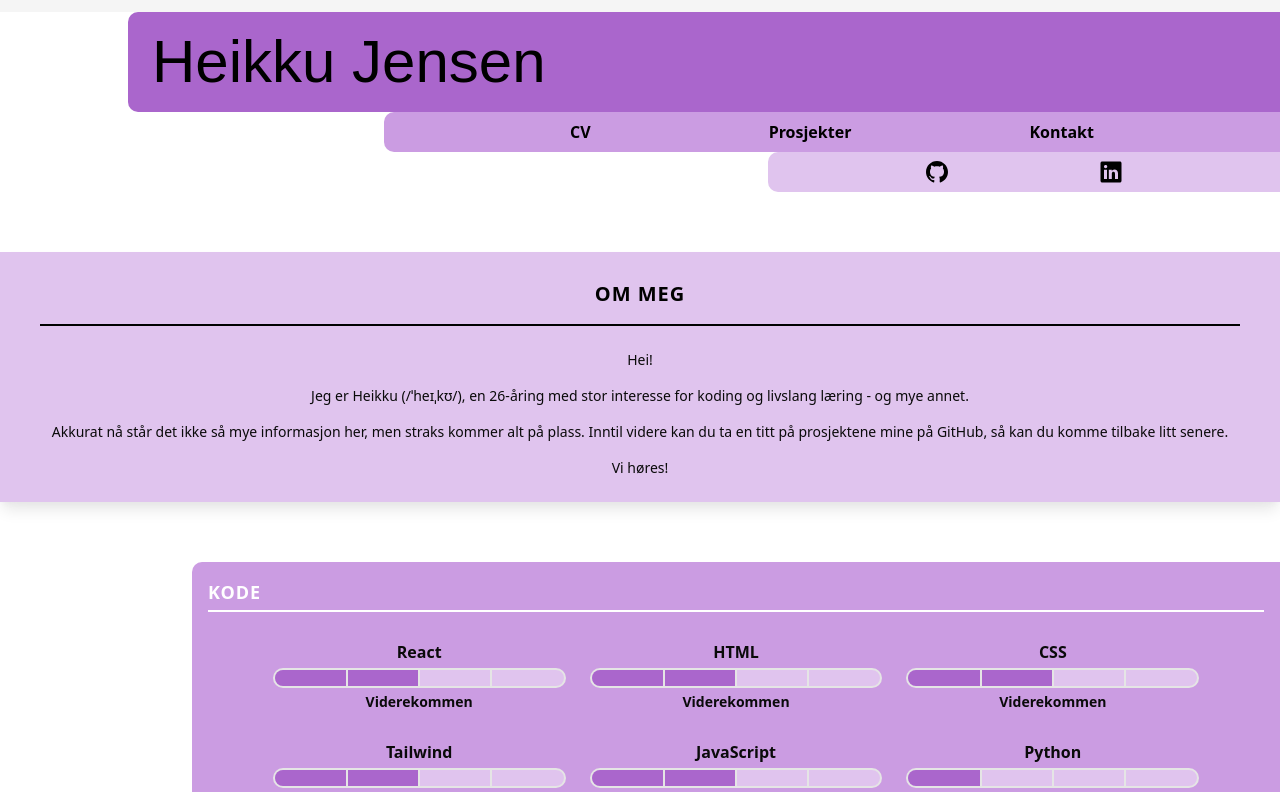
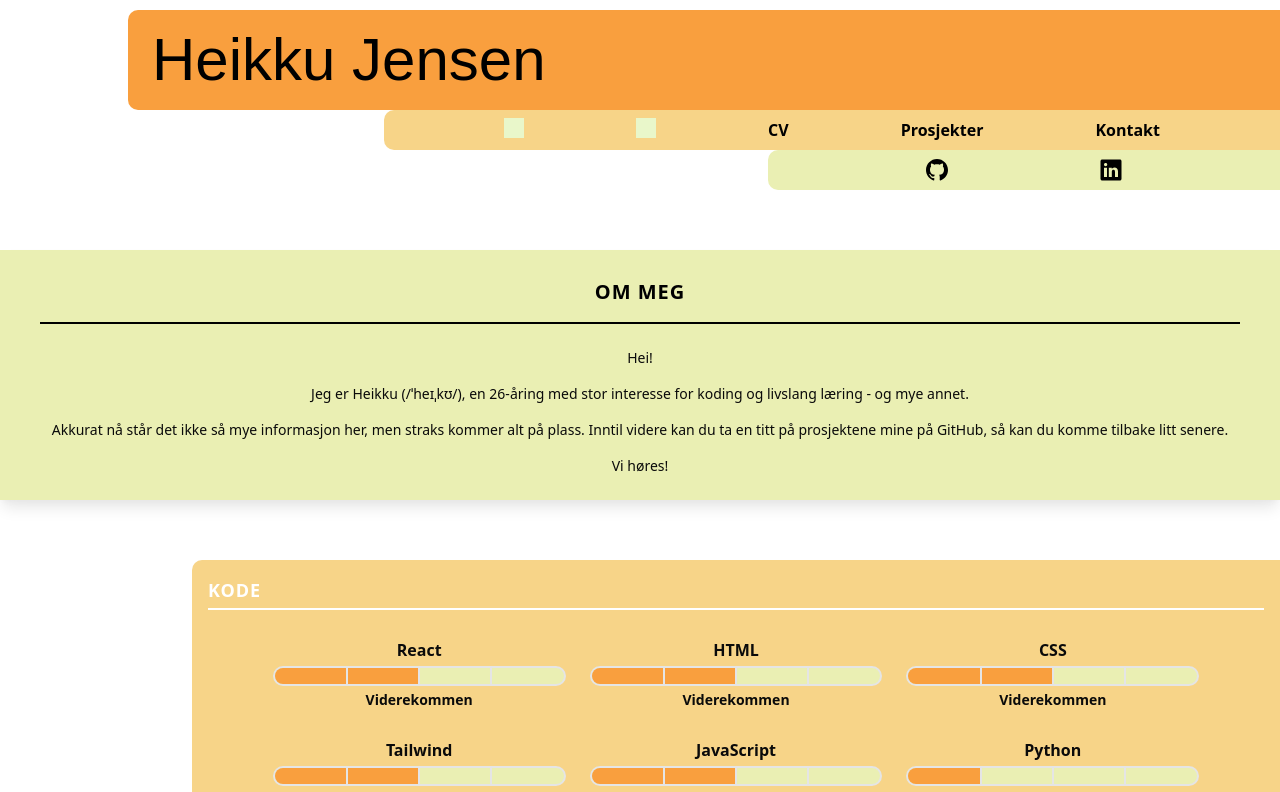
Before and after one commit to heikkuj/portfolio, a Next.js app: page / in a window 1280 px wide. Shown: the top 792 px of the page. Built offline with nearby package versions, Linux system fonts and the light colour scheme; a web font is replaced by a local one.

Commit message:
revised color palette

```diff
--- a/app/globals.css
+++ b/app/globals.css
@@ -4,16 +4,24 @@
 @custom-variant dark (&:is(.dark *));
 
 @theme {
-  --color-primary-1: hsl(280, 50%, 60%);
-  --color-primary-2: hsl(280, 55%, 75%);
-  --color-primary-3: hsl(280, 55%, 85%);
-  --color-primary-4: hsl(30, 100%, 15%);
+  --color-primary-1: hsl(31, 94%, 61%);
+  --color-primary-2: hsl(41, 87%, 75%);
+  --color-primary-3: hsl(65, 66%, 82%);
+  --color-primary-4: hsl(10, 63%, 75%);
+
+  --color-light: #fff;
+  --color-accent-1: hsl(79, 74%, 88%);
+  --color-accent-2: hsl(79, 74%, 88%);
 
   --font-barcode: 'Libre Barcode 128 Text', sans-serif;
 }
 
+body {
+  padding-top: 10px;
+  background-color: #fff;
+}
+
 :root {
-  background-color: hsl(0, 0%, 96%);
   min-width: 375px;
   --radius: 0.625rem;
   --background: oklch(1 0 0);
--- a/components/header.jsx
+++ b/components/header.jsx
@@ -2,7 +2,7 @@ import React from 'react'
 
 export default function Header() {
   return (
-    <div className="flex flex-row mt-3 py-3 px-6 bg-primary-1 w-[90vw] h-[100px] justify-self-end rounded-l-lg items-center">
+    <div className="flex flex-row py-3 px-6 bg-primary-1 w-[90vw] h-[100px] justify-self-end rounded-l-lg items-center">
         <p className="text-6xl font-barcode text-black">Heikku Jensen</p>
     </div>
   )
--- a/components/navbar.jsx
+++ b/components/navbar.jsx
@@ -1,5 +1,4 @@
 import React from 'react';
-import Image from 'next/image';
 import Link from 'next/link';
 import { GrGithub } from "react-icons/gr";
 import { IoLogoLinkedin } from "react-icons/io5";
@@ -9,6 +8,8 @@ export default function Navbar() {
     <div>
         {/* Main nav */}
         <div className='flex p-2 justify-self-end w-[70vw] bg-primary-2 justify-evenly rounded-l-lg text-black text-md font-semibold'>
+          <div className='h-5 w-5 bg-accent-1'/>
+          <div className='h-5 w-5 bg-accent-2'/>
 
             <Link href='/CV.pdf' download={'CV Heikku Jensen'}>
             <div className=''>CV</div></Link>
```
